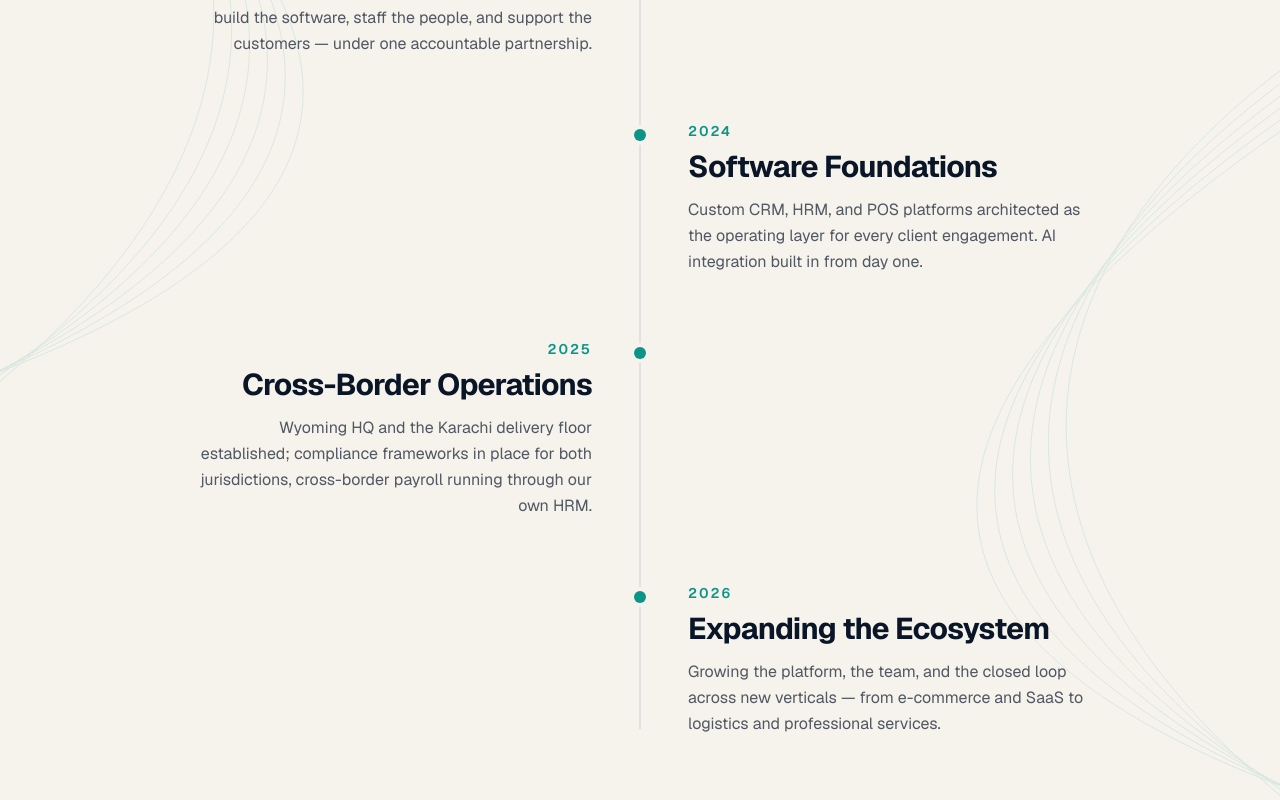
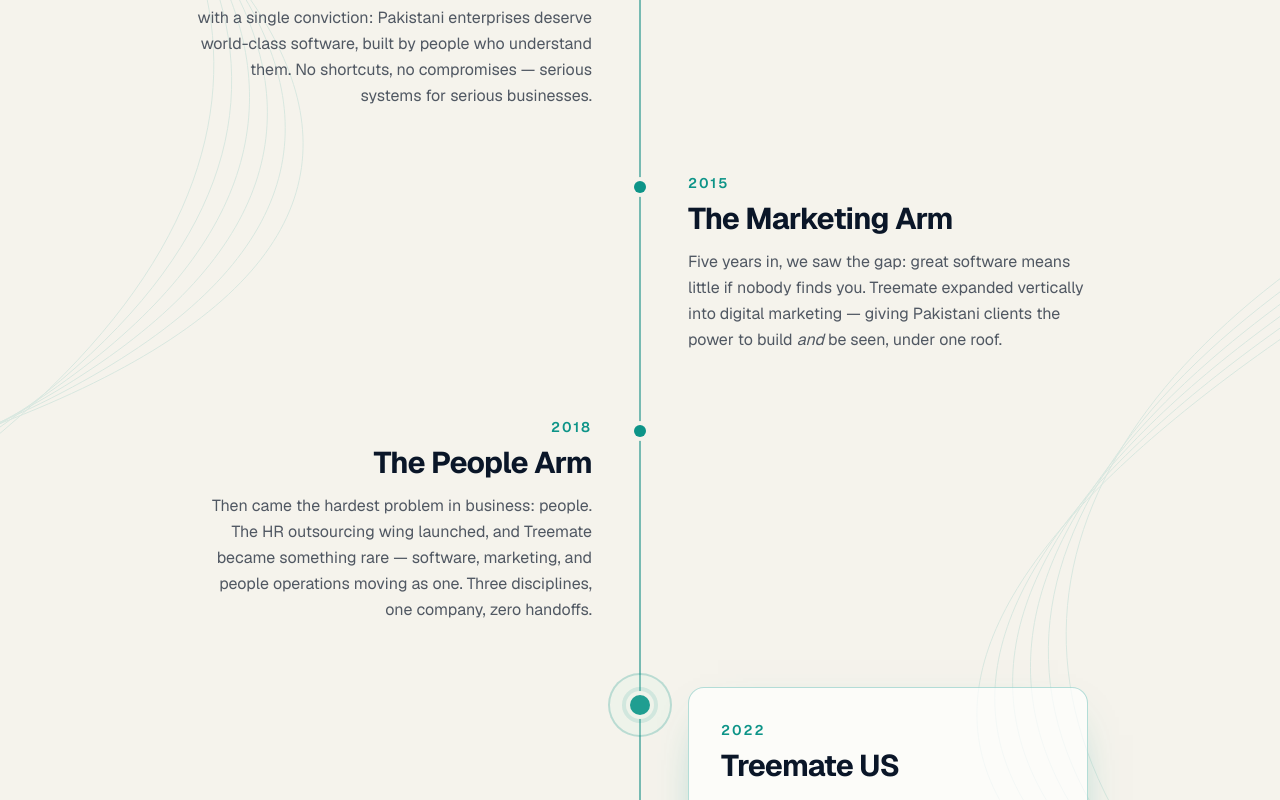
Before and after one commit to Nightmares4u/Treemate-Website, a React (Vite) app: page /about in a window 1280 px wide. Shown: the part 1240-2040 px from the top of the page. Built offline with nearby package versions, Linux system fonts and the light colour scheme.

Commit message:
worker(issue-5): [Worker] Rebuild About timeline with 2022 growth moment (#22)
Co-authored-by: Life OS Worker <life-os-worker@users.noreply.github.com>

```diff
--- a/src/components/sections/OurStory.tsx
+++ b/src/components/sections/OurStory.tsx
@@ -1,41 +1,84 @@
-import { motion } from "framer-motion";
+import { useRef } from "react";
+import type { ReactNode } from "react";
+import { motion, useReducedMotion, useScroll, useSpring } from "framer-motion";
+import type { Variants } from "framer-motion";
+import { ArrowUpRight } from "lucide-react";
 import { Container } from "../layout/Container";
 import { SectionTitle } from "../ui/SectionTitle";
 import { BackgroundSpirals } from "../ui/BackgroundSpirals";
-import { fadeIn, staggerContainer } from "../../lib/motion";
+import { easeOutBack, easeOutExpo, fadeIn, fadeOnly, viewportConfig } from "../../lib/motion";
 import { cn } from "../../lib/cn";
+
 interface Milestone {
   year: string;
   title: string;
-  description: string;
+  description: ReactNode;
 }
+
 const milestones: Milestone[] = [
   {
-    year: "2022",
-    title: "The Beginning",
+    year: "2010",
+    title: "Where It Started",
     description:
-      "Treemate is founded on the closed-loop principle: build the software, staff the people, and support the customers — under one accountable partnership.",
+      "In 2010, Treemate Private Limited was born in Pakistan with a single conviction: Pakistani enterprises deserve world-class software, built by people who understand them. No shortcuts, no compromises — serious systems for serious businesses.",
   },
   {
-    year: "2024",
-    title: "Software Foundations",
-    description:
-      "Custom CRM, HRM, and POS platforms architected as the operating layer for every client engagement. AI integration built in from day one.",
+    year: "2015",
+    title: "The Marketing Arm",
+    description: (
+      <>
+        Five years in, we saw the gap: great software means little if nobody finds you. Treemate expanded vertically into digital marketing — giving Pakistani clients the power to build <em>and</em> be seen, under one roof.
+      </>
+    ),
   },
   {
-    year: "2025",
-    title: "Cross-Border Operations",
+    year: "2018",
+    title: "The People Arm",
     description:
-      "Wyoming HQ and the Karachi delivery floor established; compliance frameworks in place for both jurisdictions, cross-border payroll running through our own HRM.",
+      "Then came the hardest problem in business: people. The HR outsourcing wing launched, and Treemate became something rare — software, marketing, and people operations moving as one. Three disciplines, one company, zero handoffs.",
+  },
+  {
+    year: "2022",
+    title: "Treemate US",
+    description:
+      "2022 changed everything. Treemate LLC opened in the United States — a new market, a new digital presence, and the closed loop at full strength across two countries. What started in Pakistan was now built for the world.",
   },
   {
     year: "2026",
-    title: "Expanding the Ecosystem",
+    title: "Scaling the Loop",
     description:
-      "Growing the platform, the team, and the closed loop across new verticals — from e-commerce and SaaS to logistics and professional services.",
+      "Now we're going further than ever. Treemate is scaling aggressively and adding its fourth wing: BPO. Software, marketing, HR, and BPO — the complete loop, under one roof, engineered for what's next.",
   },
 ];
+
+const growthReveal: Variants = {
+  hidden: { opacity: 0, y: 48, scale: 0.8 },
+  visible: {
+    opacity: 1,
+    y: 0,
+    scale: 1,
+    transition: { duration: 0.95, ease: easeOutBack },
+  },
+};
+
+const growthRing: Variants = {
+  hidden: { opacity: 0, scale: 0.25 },
+  visible: {
+    opacity: [0, 0.8, 0.35],
+    scale: [0.25, 1.35, 1],
+    transition: { duration: 1.1, times: [0, 0.65, 1], ease: easeOutExpo, delay: 0.15 },
+  },
+};
+
 export function OurStory() {
+  const timelineRef = useRef<HTMLOListElement>(null);
+  const reducedMotion = useReducedMotion();
+  const { scrollYProgress } = useScroll({
+    target: timelineRef,
+    offset: ["start 75%", "end 40%"],
+  });
+  const lineProgress = useSpring(scrollYProgress, { stiffness: 130, damping: 26 });
+
   return (
     <section className="relative overflow-hidden py-24 md:py-32 bg-cream">
       <BackgroundSpirals side="both" opacity={0.12} />
@@ -51,29 +94,36 @@
           </div>
           <div className="lg:col-span-4 lg:justify-self-end">
             <p className="text-sm font-semibold uppercase tracking-[0.14em] text-teal">
-              Since 2022
+              Since 2010
             </p>
           </div>
         </div>
         {}
-        <motion.ol
-          variants={staggerContainer}
-          initial="hidden"
-          whileInView="visible"
-          viewport={{ once: true, margin: "-80px" }}
-          className="relative max-w-4xl mx-auto"
-        >
+        <ol ref={timelineRef} className="relative max-w-4xl mx-auto">
           {}
           <span
             aria-hidden="true"
             className="absolute left-4 md:left-1/2 top-2 bottom-2 w-px bg-navy/15 md:-translate-x-1/2"
           />
+          <span
+            aria-hidden="true"
+            className="absolute left-4 md:left-1/2 top-2 bottom-2 w-px md:-translate-x-1/2"
+          >
+            <motion.span
+              className="block w-full h-full bg-teal origin-top"
+              style={{ scaleY: reducedMotion ? 1 : lineProgress }}
+            />
+          </span>
           {milestones.map((m, i) => {
             const alignRight = i % 2 === 1;
+            const isGrowth = m.year === "2022";
             return (
               <motion.li
-                key={m.title}
-                variants={fadeIn}
+                key={m.year}
+                variants={reducedMotion ? fadeOnly : isGrowth ? growthReveal : fadeIn}
+                initial="hidden"
+                whileInView="visible"
+                viewport={viewportConfig}
                 className="group relative pb-12 md:pb-16 last:pb-0"
               >
                 {}
@@ -81,7 +131,16 @@
                   aria-hidden="true"
                   className="absolute left-4 md:left-1/2 top-2 -translate-x-1/2 flex items-center justify-center z-10"
                 >
-                  <span className="w-3 h-3 rounded-full bg-teal ring-4 ring-cream transition-all duration-300 group-hover:scale-[1.6] group-hover:ring-teal/20" />
+                  {isGrowth && (
+                    <motion.span
+                      variants={reducedMotion ? fadeOnly : growthRing}
+                      className="absolute w-16 h-16 rounded-full border-2 border-teal/70 bg-mint/30"
+                    />
+                  )}
+                  <span className={cn(
+                    "rounded-full bg-teal ring-4 ring-cream transition-all duration-300 group-hover:scale-[1.6] group-hover:ring-teal/20",
+                    isGrowth ? "w-5 h-5 shadow-[0_0_0_8px_rgba(13,148,136,0.14)]" : "w-3 h-3",
+                  )} />
                 </span>
                 {}
                 <div
@@ -92,20 +151,26 @@
                       : "md:pr-12 md:text-right",
                   )}
                 >
-                  <span className="text-sm font-semibold uppercase tracking-[0.14em] text-teal mb-2">
+                  <div className={cn(
+                    isGrowth && "rounded-2xl border border-teal/30 bg-white/70 p-6 md:p-8 shadow-[0_18px_50px_-30px_rgba(13,148,136,0.8)]",
+                    m.year === "2026" && "border-l-2 border-teal/50 pl-5 md:border-l-0 md:border-r-2 md:pl-0 md:pr-7",
+                  )}>
+                    <span className="text-sm font-semibold uppercase tracking-[0.14em] text-teal mb-2 block">
                       {m.year}
                     </span>
                     <h3 className="font-heading font-bold text-2xl md:text-3xl text-navy leading-tight mb-3 transition-colors duration-300 group-hover:text-teal">
                       {m.title}
+                      {m.year === "2026" && <ArrowUpRight aria-hidden="true" className="inline-block ml-2 w-5 h-5 text-teal" />}
                     </h3>
                     <p className="text-navy/70 leading-relaxed">
                       {m.description}
                     </p>
                   </div>
+                </div>
               </motion.li>
             );
           })}
-        </motion.ol>
+        </ol>
       </Container>
     </section>
   );
```
Lines whose indentation alone changed are shown as unchanged.
